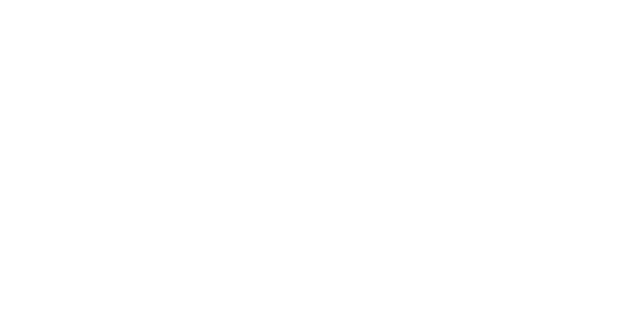
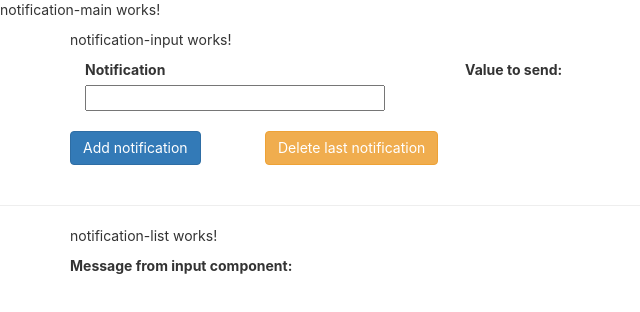
Before and after one commit to jorgemtnz/globallogicAngularCourse, an Angular app: page / in a window 1280 px wide. Shown: the top 312 px of the page, without its empty margins (0-640 px from the left). Built offline with nearby package versions, Linux system fonts and the light colour scheme.

Commit message:
show the new component and reajust the buttons

```diff
--- a/src/app/app.component.html
+++ b/src/app/app.component.html
@@ -1,3 +1,3 @@
-
+<app-notification-main></app-notification-main>
 
 <router-outlet></router-outlet>
--- a/src/app/notification/notification-input/notification-input.component.html
+++ b/src/app/notification/notification-input/notification-input.component.html
@@ -21,17 +21,17 @@
   <br>
   <div class=" container">
     <div class="row">
-      <div class="col-sm-1 col-md-1">
+      <div class="col-sm-2 col-md-2">
         <button class="btn btn-primary" (click)="addNotification()" tabindex="0">
           <span>Add notification</span>
         </button>
       </div>
-      <div class="col-sm-1 col-md-1">
+      <div class="col-sm-2 col-md-2">
         <button class="btn btn-warning" (click)="deleteLastElement()" tabindex="0">
           <span>Delete last notification</span>
         </button>
       </div>
-      <div class="col-sm-10 col-md-10">
+      <div class="col-sm-8 col-md-8">
       </div>
     </div>
   </div>
```
